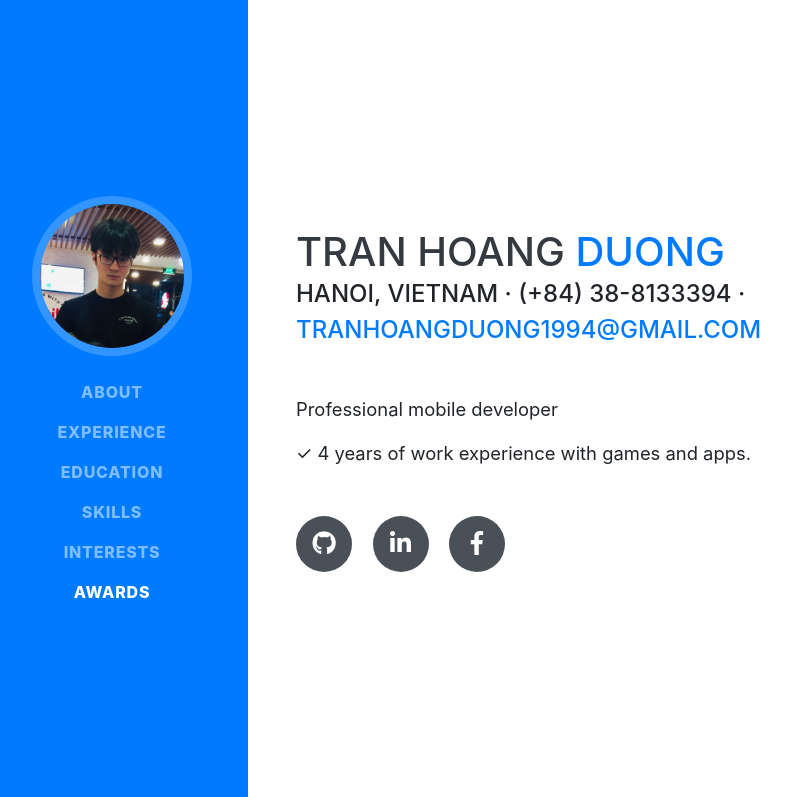
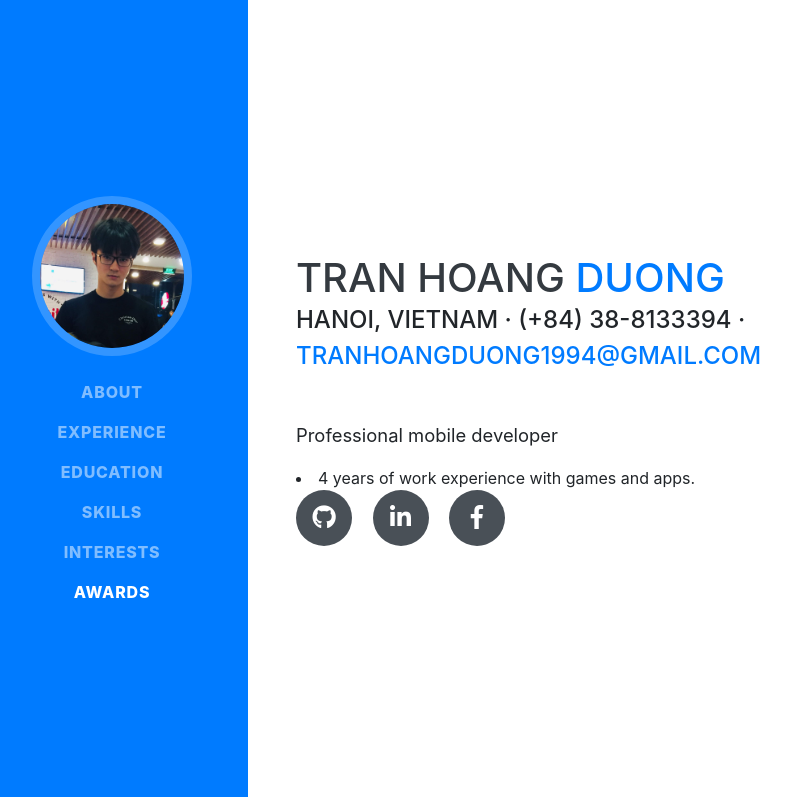
Before and after one commit to tranhoangduong1994/tranhoangduong1994.github.io, a website with bundled scripts: page index.html in a window 1280 px wide. Shown: the top 797 px of the page, without its empty margins (24-815 px from the left). Built offline with nearby package versions, Linux system fonts and the light colour scheme; a web font is replaced by a local one.

Commit message:
updated overview listview layout

```diff
--- a/index.html
+++ b/index.html
@@ -102,9 +102,10 @@
           <p class="lead">
             Professional mobile developer
           </p>
-          <p class="lead mb-5">
-            ✓ 4 years of work experience with games and apps.
-          </p>
+          <li>
+            <i class="fa-li fa fa-check"></i>
+            4 years of work experience with games and apps.
+          </li>
           <div class="social-icons">
             <a href="https://github.com/tranhoangduong1994/" target="_blank">
               <i class="fab fa-github"></i>
```
